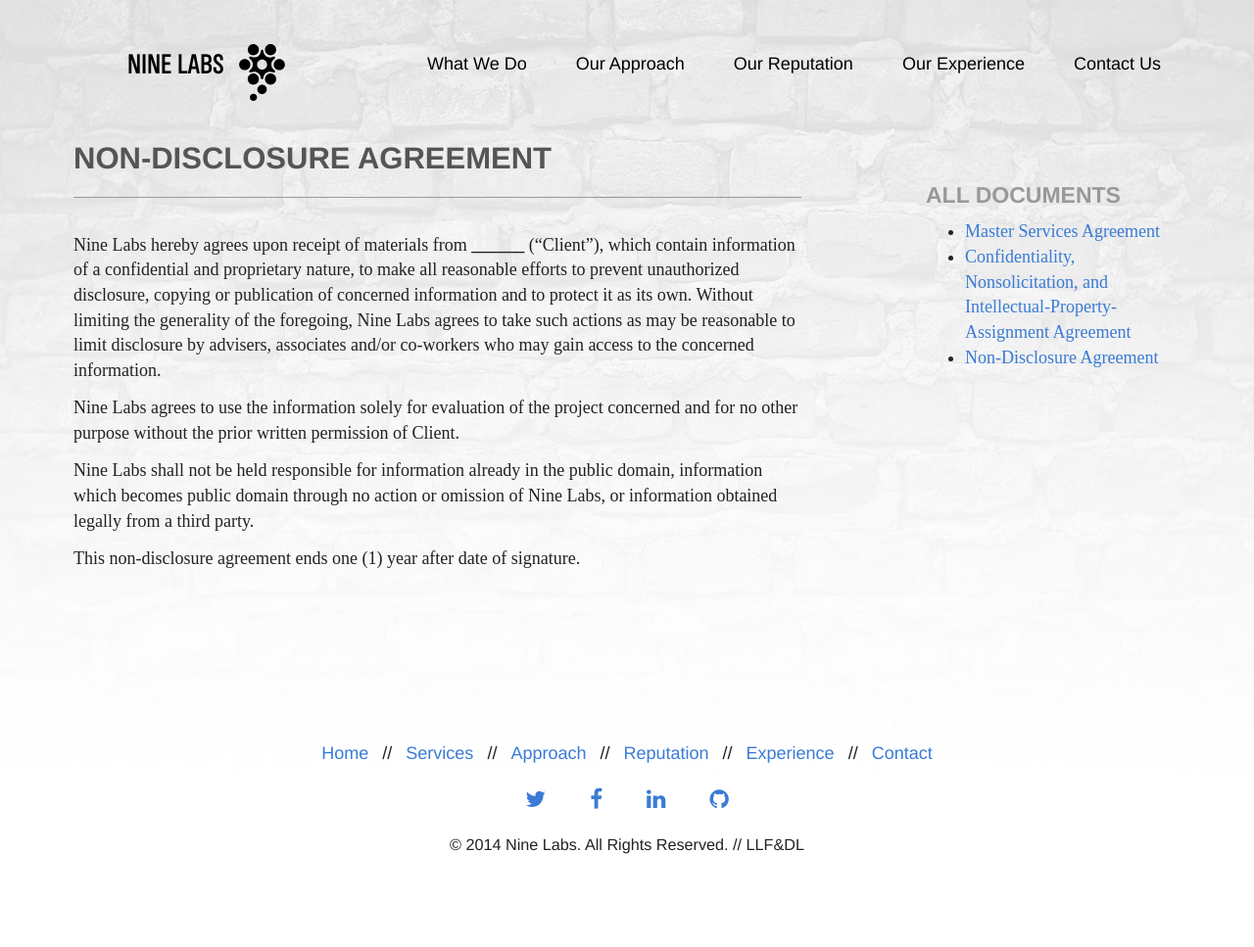
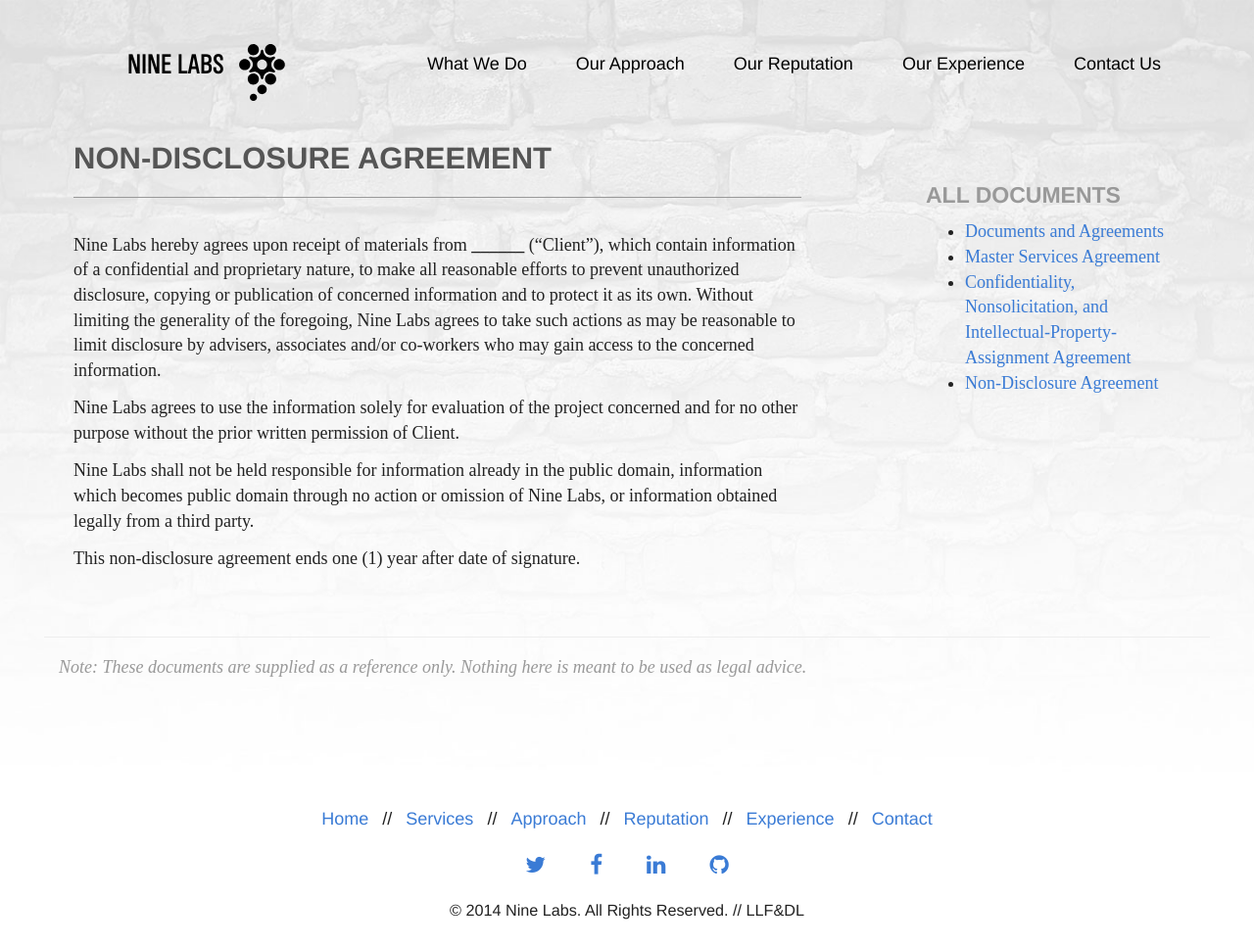
Before and after one commit to ninelabs/ninelabs.com, a Jekyll site: the page built from docs/nda.md, in a window 1280 px wide. Shown: the whole page at 98% size. Built offline with Jekyll 4.4.1, drawn with Linux system fonts in a browser that asks for light colours; nearby versions of some CDN libraries; Markdown is read by kramdown in place of the engine named in the settings; before the commit the page ends 900 px from its top, so only the background shows below that.

Commit message:
disclaimers. because lawyers
Signed-off-by: J Cornelius <github@jcornelius.com>

```diff
--- a/_layouts/docs.html
+++ b/_layouts/docs.html
@@ -22,4 +22,8 @@ layout: default
       {% endfor %}
     </ul>
   </aside>
+
+  <div class="docs-disclaimer">
+    <p>Note: These documents are supplied as a reference only. Nothing here is meant to be used as legal advice.</p>
+  </div>
 </div>
--- a/docs/index.html
+++ b/docs/index.html
@@ -1,4 +1,6 @@
 ---
 layout: docs
 title: Documents and Agreements
-___
+---
+
+Here is a reference for the legal documents we use for our client and employee/contractor relationships.
```
Also changed, not shown: _sass/styles.scss (+12 -0 lines), css/styles.css.
